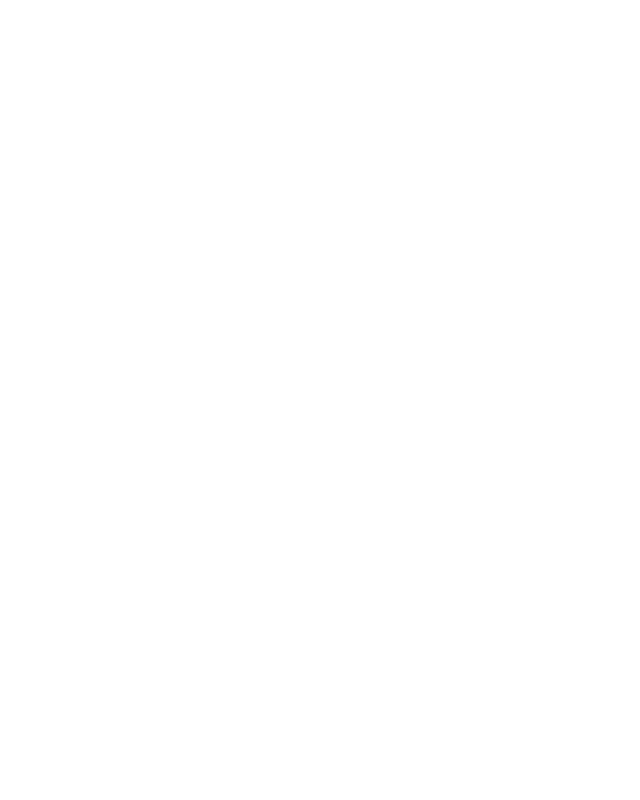
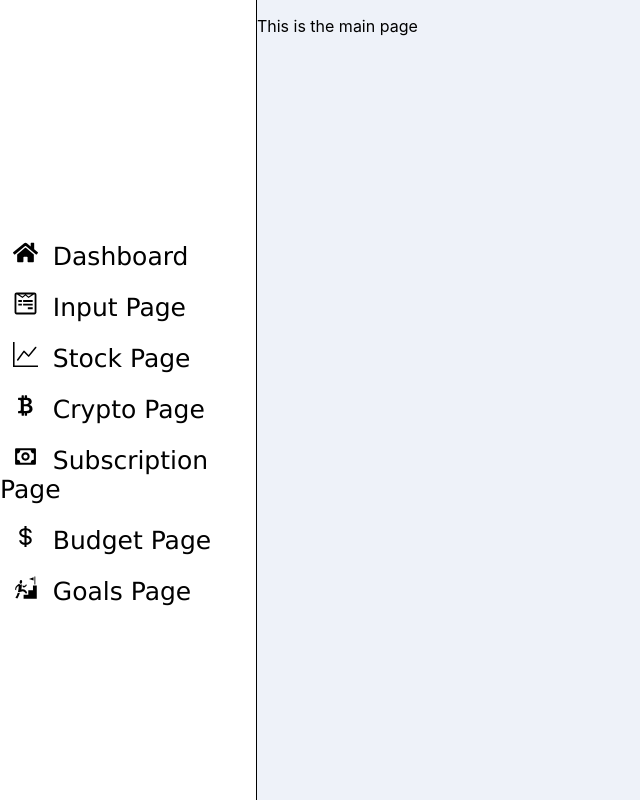
Before and after one commit to bhutoriaumang/Budgetixe, a React (Create React App) app: page / in a window 1280 px wide. Shown: the whole page, without its empty margins (0-640 px from the left). Built offline with nearby package versions, Linux system fonts and the light colour scheme.

Commit message:
Worked on the navbar

```diff
--- a/package.json
+++ b/package.json
@@ -8,6 +8,8 @@
     "@testing-library/user-event": "^13.5.0",
     "react": "^17.0.2",
     "react-dom": "^17.0.2",
+    "react-icons": "^4.3.1",
+    "react-router-dom": "^5.3.0",
     "react-scripts": "5.0.0",
     "web-vitals": "^2.1.3"
   },
--- /dev/null
+++ b/src/App.css
@@ -0,0 +1,38 @@
+.nav-bar{
+    float: left;
+    height: 100vmax;
+    width: 20vw;
+    border-right: 1px solid black;
+    position: fixed;
+}
+
+.main-page{
+    float: right;
+    height: 100vh;
+    width: 79.93vw;
+    background-color: #EEF2F9;
+}
+
+.nav-bar a{
+    font-size: 25px;
+    font-family: 'Lucida Sans', 'Lucida Sans Regular', 'Lucida Grande', 'Lucida Sans Unicode', Geneva, Verdana, sans-serif;
+    margin: 10px;
+    padding: 5px;
+    text-decoration: none;
+    color: black;
+    /* border: 1px solid black; */
+}
+
+
+.home-tag{
+    margin-top: 30vh;
+}
+
+.home-tag:hover, .input-tag:hover,.stock-tag:hover,.crypto-tag:hover,.budget-tag:hover,.goals-tag:hover,.subscription-tag:hover{
+    box-shadow: 1px 5px 5px rgba(0, 0, 0, 0.1);
+}
+
+.home-icon,.input-icon,.stock-icon,.crypto-icon,.subscription-icon,.budget-icon,.goals-icon{
+    margin-left: 1vw;
+    font-size: 25px;
+}
--- a/src/App.js
+++ b/src/App.js
@@ -1,9 +1,66 @@
+import "./App.css";
+import { FaHome , FaWpforms } from 'react-icons/fa'
+import { BsGraphUp, BsCurrencyBitcoin } from 'react-icons/bs'
+import { BiMoney, BiDollar } from 'react-icons/bi'
+import { GiStairsGoal } from 'react-icons/gi'
+import { IconContext } from "react-icons/lib";
+
 function App() {
   return (
     <div className="App">
-      <header className="App-header">
-
-      </header>
+      <div className="nav-bar">
+        <div className="home-tag">
+          <IconContext.Provider value={{ className: 'home-icon' }}>
+            <FaHome />
+          </IconContext.Provider>
+          <a href="">Dashboard</a>
+        </div>
+        <br/>
+        <div className="input-tag">
+          <IconContext.Provider value={{ className: 'input-icon' }}>
+            <FaWpforms />
+          </IconContext.Provider>
+        <a href="">Input Page</a>
+        </div>
+        <br/>
+        <div className="stock-tag">
+          <IconContext.Provider value={{ className: 'stock-icon' }}>
+            <BsGraphUp />
+          </IconContext.Provider>
+        <a href="">Stock Page</a>
+        </div>
+        <br/>
+        <div className="crypto-tag">
+          <IconContext.Provider value={{ className: 'crypto-icon' }}>
+            <BsCurrencyBitcoin />
+          </IconContext.Provider>
+        <a href="">Crypto Page</a>
+        </div>
+        <br/>
+        <div className="subscription-tag">
+          <IconContext.Provider value={{ className: 'subscription-icon' }}>
+            <BiMoney />
+          </IconContext.Provider>
+        <a href="">Subscription Page</a>
+        </div>
+        <br/>
+        <div className="budget-tag">
+          <IconContext.Provider value={{ className: 'budget-icon' }}>
+            <BiDollar />
+          </IconContext.Provider>
+        <a href="">Budget Page</a>
+        </div>
+        <br/>
+        <div className="goals-tag">
+          <IconContext.Provider value={{ className: 'goals-icon' }}>
+            <GiStairsGoal />
+          </IconContext.Provider>
+        <a href="">Goals Page</a>
+        </div>
+      </div>
+      <div className="main-page">
+        <p>This is the main page</p>
+      </div>
     </div>
   );
 }
```
Also changed, not shown: 1 other file (tests, documents, lock files or other folders).
